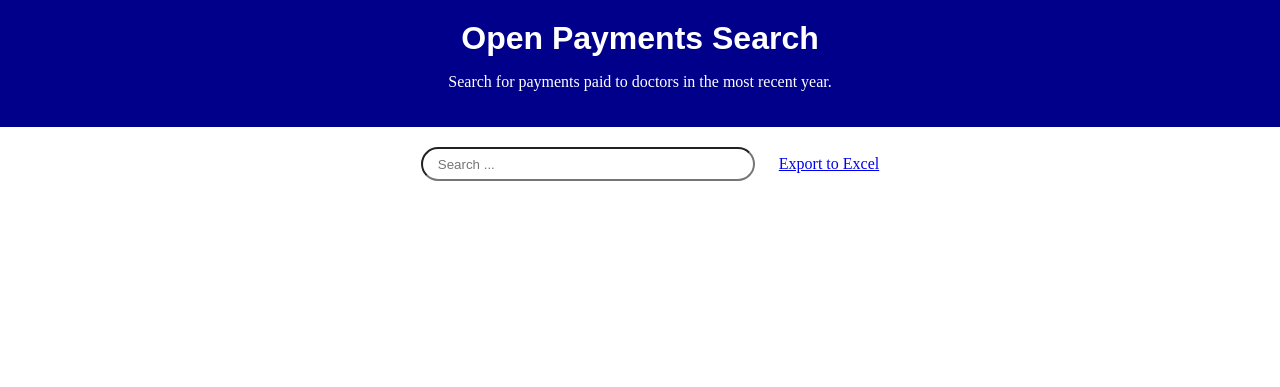
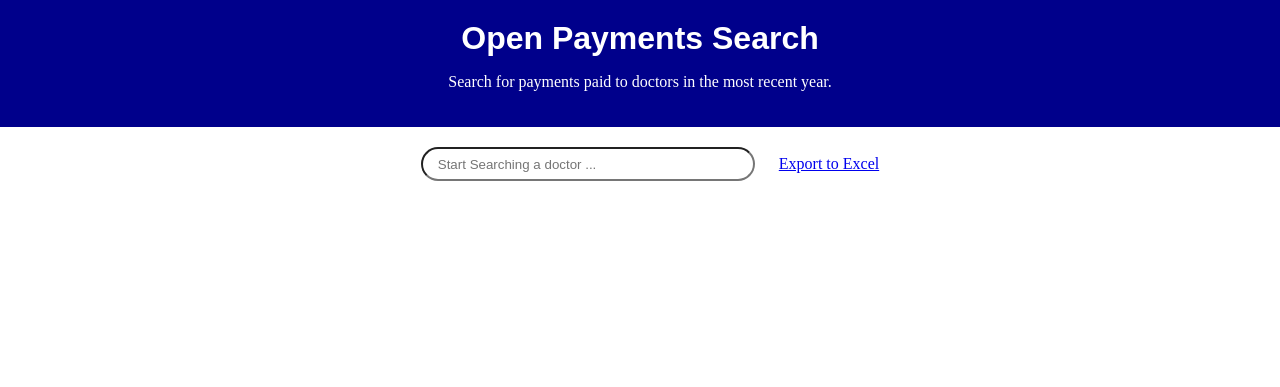
Before and after one commit to Jordan-Burgess/openpayments_search, a Django app: page /search/ in a window 1280 px wide. Shown: the top 387 px of the page. Run offline with Django 4.2, Linux system fonts and the light colour scheme.

Commit message:
Add more fields to HTML and overflow css

```diff
--- a/main_app/static/main.css
+++ b/main_app/static/main.css
@@ -22,7 +22,6 @@ input {
 table {
     border-collapse: collapse;
     width: 100%;
-    overflow-x: scroll;
 }
 
 td, th {
--- a/main_app/templates/search.html
+++ b/main_app/templates/search.html
@@ -11,10 +11,12 @@
         <h1>Open Payments Search</h1>
         <p>Search for payments paid to doctors in the most recent year.</p>
     </header>
-    <input type="text" id="search" placeholder="Search ...">
+    <input type="text" id="search" placeholder="Start Searching a doctor ...">
     <a href="#" id="excel">Export to Excel</a>
 
-    <table id="results"></table>
+    <div style="overflow-x:auto;">
+        <table id="results"></table>
+    </div>
 
     <script>
         document.getElementById('search').addEventListener('input', function() {
@@ -31,10 +33,10 @@
                     }
                     messageElem.innerText = ''
                     const resultsElem = document.getElementById('results')
-                    resultsElem.innerHTML = "<tr><th>Doctor's NPI</th><th>Doctor's First Name</th><th>Doctor's Middle Name</th><th>Doctor's Last Name</th><th>Payment Amount</th><th>Payment Type</th></tr>"
+                    resultsElem.innerHTML = "<tr><th>Doctor's NPI</th><th>Doctor's First Name</th><th>Doctor's Middle Name</th><th>Doctor's Last Name</th><th>Payment Amount</th><th>Payment Date</th><th>Payment Type</th><th>Payment Quantity</th><th>Submitting Manufacturer's Name</th></tr>"
                     data.forEach(item => {
                         const tableRowElem = document.createElement('tr')
-                        tableRowElem.innerHTML = `<td>${item.doctor_npi}</td><td>${item.doctor_first_name}</td><td>${item.doctor_middle_name}</td><td>${item.doctor_last_name}</td><td>$${item.payment_amount}</td><td>${item.payment_type}</td>`
+                        tableRowElem.innerHTML = `<td>${item.doctor_npi}</td><td>${item.doctor_first_name}</td><td>${item.doctor_middle_name}</td><td>${item.doctor_last_name}</td><td>$${item.payment_amount}</td><td>${item.payment_date}</td><td>${item.payment_type}</td><td>${item.payment_quantity}</td><td>${item.submitting_manufacturer_name}</td>`
                         resultsElem.appendChild(tableRowElem)
                     })
                 })
```
